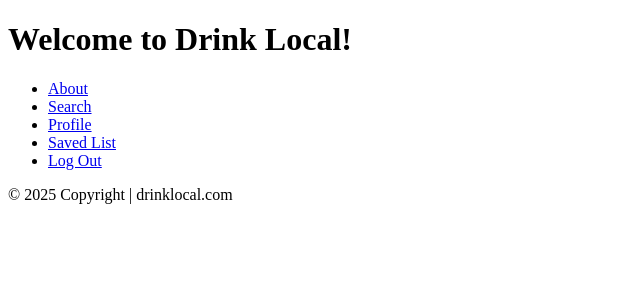
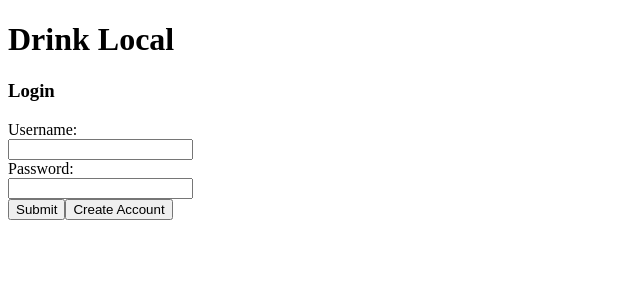
Before and after one commit to foxnathan1190/unit1-final-project-beersAndBreweries, a React (Vite) app in the folder beers-and-breweries/: page / in a window 1280 px wide. Shown: the top 300 px of the page, without its empty margins (0-640 px from the left). Built offline with nearby package versions, Linux system fonts and the light colour scheme.

Commit message:
Tried to figure out how to filter data to display on search. Moved navigation to it's own reusable component.

```diff
--- a/beers-and-breweries/src/App.jsx
+++ b/beers-and-breweries/src/App.jsx
@@ -15,9 +15,9 @@ function App() {
     <>
       <Router>
         <Routes>
-          <Route path="/" element={<Main />} />
+          <Route path="/" element={<LoginPage />} />
+          <Route path="/main" element={<Main />} />
           <Route path="/ageVerification" element={<AgeVerification />} />
-          <Route path="/loginPage" element={<LoginPage />} />
           <Route path="/createProfile" element={<CreateProfile />} />
           <Route path="/about" element={<About />} />
           <Route path="/profilePage" element={<ProfilePage />} />
--- /dev/null
+++ b/beers-and-breweries/src/common/NavigationMenu.jsx
@@ -0,0 +1,33 @@
+import { Outlet, Link } from "react-router";
+
+const NavigationMenu = () => {
+    return (
+        <>
+            <nav>
+                <ul>
+                    <li>
+                        <Link to="/main">Home</Link>
+                    </li>
+                    <li>
+                        <Link to="/about">About</Link>
+                    </li>
+                    <li>
+                        <Link to="/search">Search</Link>
+                    </li>
+                    <li>
+                        <Link to="/profilePage">Profile</Link>
+                    </li>
+                    <li>
+                        <Link to="/savedList">Saved List</Link>
+                    </li>
+                    <li>
+                        <Link to="/loginPage">Log Out</Link>
+                    </li>
+                </ul>
+            </nav>
+            <Outlet />
+        </>
+    );
+}
+
+export default NavigationMenu;
--- a/beers-and-breweries/src/components/About.jsx
+++ b/beers-and-breweries/src/components/About.jsx
@@ -1,32 +1,10 @@
-import { Outlet, Link } from "react-router";
+import NavigationMenu from "../common/NavigationMenu";
 
 const About = () => {
 
     return (
         <div>
-            <nav>
-                <ul>
-                    <li>
-                        <Link to="/">Home</Link>
-                    </li>
-                    <li>
-                        <Link to="/about">About</Link>
-                    </li>
-                    <li>
-                        <Link to="/search">Search</Link>
-                    </li>
-                    <li>
-                        <Link to="/profilePage">Profile</Link>
-                    </li>
-                    <li>
-                        <Link to="/savedList">Saved List</Link>
-                    </li>
-                    <li>
-                        <Link to="/loginPage">Log Out</Link>
-                    </li>
-                </ul>
-            </nav>
-            <Outlet />
+            <NavigationMenu />
             <h1>About Us</h1>
             <p>
                 We here at Drink Local have always wanted to be able to travel and drink local.
--- a/beers-and-breweries/src/components/CreateProfile.jsx
+++ b/beers-and-breweries/src/components/CreateProfile.jsx
@@ -2,8 +2,8 @@ import { Link } from "react-router"
 
 function handleClick(e) {
     e.preventDefault();
-    return(
-    <Link to="/"></Link>
+    return (
+        <Link to="/"></Link>
     )
 }
 
@@ -13,20 +13,34 @@ const CreateProfile = () => {
         <div>
             <h1>Create Profile</h1>
             <form>
-                <label htmlFor="fName">First Name:</label><br/>
-                <input type="text" id="fName" name="fName"></input><br/>
-                <label htmlFor="lName">Last Name:</label><br/>
-                <input type="text" id="lName" name="lName"></input><br/>
-                <label htmlFor="username">Username:</label><br/>
-                <input type="text" id="username" name="username"></input><br/>
-                <label htmlFor="email">Email:</label><br/>
-                <input type="email" id="email" name="email"></input><br/>
-                <label htmlFor="password">Password:</label><br/>
-                <input type="password" id="password" name="password"></input><br/>
-                <label htmlFor="confirmPassword">Confirm Password:</label><br/>
-                <input type="password" id="confirmPassword" name="confirmPassword"></input><br/>
-                <label htmlFor="faveBrewery">Favorite Brewery:</label><br/>
-                <input type="text" id="favBrewery" name="favBrewery"></input><br/>
+                <label htmlFor="fName">First Name:</label><br />
+                <input type="text" id="fName" name="fName"></input><br />
+                <label htmlFor="lName">Last Name:</label><br />
+                <input type="text" id="lName" name="lName"></input><br />
+                <label htmlFor="username">Username:</label><br />
+                <input type="text" id="username" name="username"></input><br />
+                <label htmlFor="email">Email:</label><br />
+                <input type="email" id="email" name="email"></input><br />
+                <label htmlFor="password">Password:</label><br />
+                <input type="password" id="password" name="password"></input><br />
+                <label htmlFor="confirmPassword">Confirm Password:</label><br />
+                <input type="password" id="confirmPassword" name="confirmPassword"></input><br />
+                <label htmlFor="faveBrewery">Favorite Brewery:</label><br />
+                <input type="text" id="favBrewery" name="favBrewery"></input><br />
+                <h4>Must be 21+ | Age Verification</h4>
+                <section>
+                    <label htmlFor="month">Month:</label>
+                    <br />
+                    <input type="text" id="month" name="month"></input>
+                    <br />
+                    <label htmlFor="day">Day:</label>
+                    <br />
+                    <input type="text" id="day" name="day"></input>
+                    <br />
+                    <label htmlFor="year">Year:</label>
+                    <br />
+                    <input type="text" id="year" name="year"></input>
+                </section><br/>
                 <button onClick={handleClick} type="submit">Submit</button>
             </form>
         </div>
--- a/beers-and-breweries/src/components/LoginPage.jsx
+++ b/beers-and-breweries/src/components/LoginPage.jsx
@@ -8,7 +8,7 @@ const LoginPage = () => {
                 <input type="text" id="username" name="username"></input><br/>
                 <label htmlFor="password">Password: </label><br/>
                 <input type="password" id="password" name="password"></input><br/>
-                <button type="submit">Login</button>
+                <button type="submit">Submit</button>
                 <button type="submit">Create Account</button>
             </form>
         </div>
--- a/beers-and-breweries/src/components/Main.jsx
+++ b/beers-and-breweries/src/components/Main.jsx
@@ -1,29 +1,10 @@
-import { Outlet, Link } from "react-router";
+import NavigationMenu from "../common/NavigationMenu";
 
 const Main = () => {
     return (
         <>
-        <h1>Welcome to Drink Local!</h1>
-            <nav>
-                <ul>
-                    <li>
-                        <Link to="/about">About</Link>
-                    </li>
-                    <li>
-                        <Link to="/search">Search</Link>
-                    </li>
-                    <li>
-                        <Link to="/profilePage">Profile</Link>
-                    </li>
-                    <li>
-                        <Link to="/savedList">Saved List</Link>
-                    </li>
-                    <li>
-                        <Link to="/loginPage">Log Out</Link>
-                    </li>
-                </ul>
-            </nav>
-            <Outlet />
+            <h1>Welcome to Drink Local!</h1>
+            <NavigationMenu />
             <footer>&copy;  2025 Copyright | drinklocal.com</footer>
         </>
     );
--- a/beers-and-breweries/src/components/ProfilePage.jsx
+++ b/beers-and-breweries/src/components/ProfilePage.jsx
@@ -1,31 +1,9 @@
-import { Outlet, Link } from "react-router";
+import NavigationMenu from "../common/NavigationMenu";
 
 const ProfilePage = () => {
     return (
         <div>
-            <nav>
-                <ul>
-                    <li>
-                        <Link to="/">Home</Link>
-                    </li>
-                    <li>
-                        <Link to="/about">About</Link>
-                    </li>
-                    <li>
-                        <Link to="/search">Search</Link>
-                    </li>
-                    <li>
-                        <Link to="/profilePage">Profile</Link>
-                    </li>
-                    <li>
-                        <Link to="/savedList">Saved List</Link>
-                    </li>
-                    <li>
-                        <Link to="/loginPage">Log Out</Link>
-                    </li>
-                </ul>
-            </nav>
-            <Outlet />
+            <NavigationMenu />
             <h1>Profile</h1>
             <footer>&copy;  2025 Copyright | drinklocal.com</footer>
         </div>
--- a/beers-and-breweries/src/components/SavedList.jsx
+++ b/beers-and-breweries/src/components/SavedList.jsx
@@ -1,31 +1,9 @@
-import { Outlet, Link } from "react-router";
+import NavigationMenu from "../common/NavigationMenu";
 
 const SavedList = () => {
     return (
         <div>
-            <nav>
-                <ul>
-                    <li>
-                        <Link to="/">Home</Link>
-                    </li>
-                    <li>
-                        <Link to="/about">About</Link>
-                    </li>
-                    <li>
-                        <Link to="/search">Search</Link>
-                    </li>
-                    <li>
-                        <Link to="/profilePage">Profile</Link>
-                    </li>
-                    <li>
-                        <Link to="/savedList">Saved List</Link>
-                    </li>
-                    <li>
-                        <Link to="/loginPage">Log Out</Link>
-                    </li>
-                </ul>
-            </nav>
-            <Outlet />
+            <NavigationMenu />
             <h1>Your Saved Breweries</h1>
             <footer>&copy;  2025 Copyright | drinklocal.com</footer>
         </div>
--- a/beers-and-breweries/src/components/Search.jsx
+++ b/beers-and-breweries/src/components/Search.jsx
@@ -1,8 +1,9 @@
 import { useState, useEffect } from "react";
-import { Outlet, Link } from "react-router";
+import NavigationMenu from "../common/NavigationMenu";
 
 const Search = () => {
     const [data, setData] = useState([]);
+    const [search, setSearch] = useState("");
 
     const breweryData = async () => {
         try {
@@ -18,42 +19,24 @@ const Search = () => {
         breweryData()
     }, [])
 
-    /*const handleSearchClick = () => {
-        return(
+    const handleChange = (e) => {
+        setSearch(e.target.value)
+    }
 
-        )
-    }*/
+    let filteredData = [];
+    if(search !== "") {
+        filteredData = data.filter(item => item.city.toLowerCase().includes(search.toLocaleLowerCase()))
+    } else {
+        filteredData = data;
+    }
 
     return (
         <div>
-            <nav>
-                <ul>
-                    <li>
-                        <Link to="/">Home</Link>
-                    </li>
-                    <li>
-                        <Link to="/about">About</Link>
-                    </li>
-                    <li>
-                        <Link to="/search">Search</Link>
-                    </li>
-                    <li>
-                        <Link to="/profilePage">Profile</Link>
-                    </li>
-                    <li>
-                        <Link to="/savedList">Saved List</Link>
-                    </li>
-                    <li>
-                        <Link to="/loginPage">Log Out</Link>
-                    </li>
-                </ul>
-            </nav>
-            <Outlet />
+            <NavigationMenu />
             <h1>Search</h1>
             <form>
-                <lable htmlFor="searchBar">Search Breweries by City: </lable>
-                <input type="text" id="searchBar" name="searchBar" placeholder="--City--"></input>
-                <button type="button" /*onClick={handleSearchClick}*/ >See Breweries</button>
+                <label htmlFor="search">Search Breweries by City: </label>
+                <input type="text" id="search" name="search" onChange={handleChange} placeholder="--City--"></input>
                 <ul>
                     {data.map((data) => (
                         <li key={data.id}>{data.name} | {data.city}, {data.state} <button type="button">Save</button></li>
```
Also changed, not shown: beers-and-breweries/src/components/AgeVerificationModal.jsx (+6 -6 lines).
